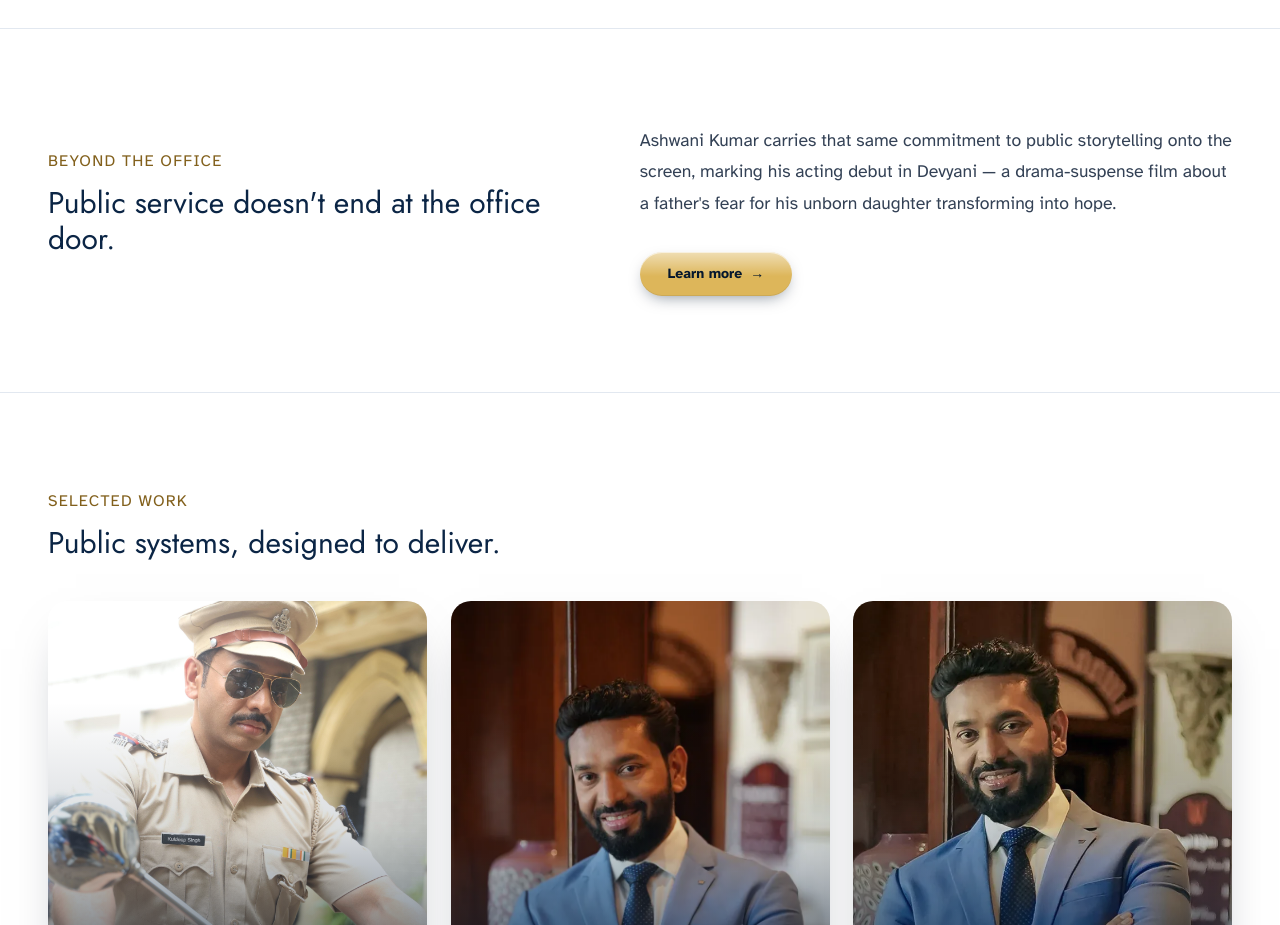
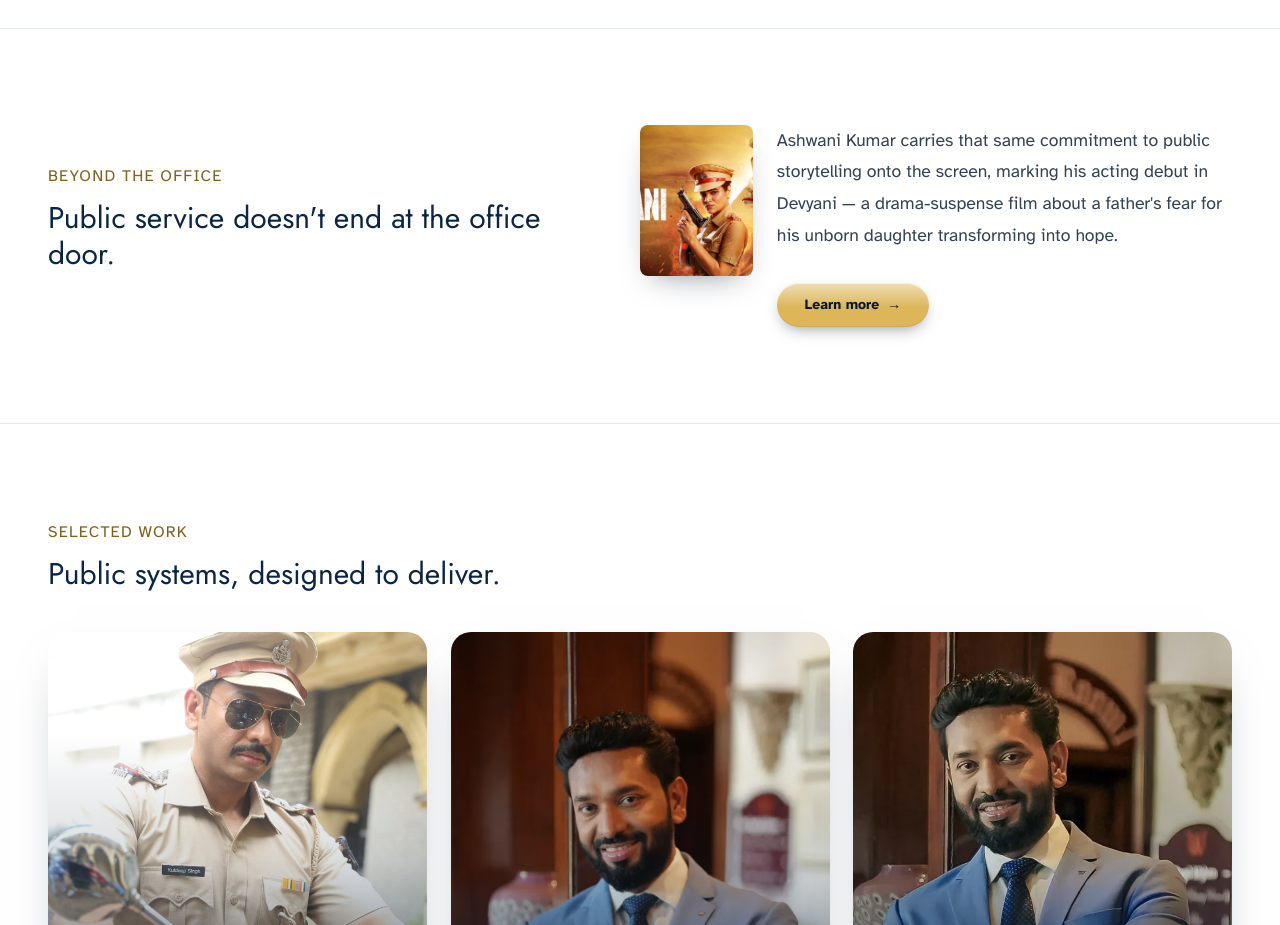
Before and after one commit to Ishaan18singh/ashwani-kumar-website, a Next.js app: page / in a window 1280 px wide. Shown: the part 1140-2065 px from the top of the page. Built offline with nearby package versions, Linux system fonts and the light colour scheme.

Commit message:
Add a small Devyani poster to the homepage section
3cm x 4cm thumbnail next to the copy, linking through with the
existing "Learn more" button.

```diff
--- a/app/(site)/page.js
+++ b/app/(site)/page.js
@@ -176,7 +176,15 @@ export default function HomePage() {
             <p className="eyebrow">Beyond the Office</p>
             <h2 className="section-title">Public service doesn&apos;t end at the office door.</h2>
           </div>
-          <div className="reveal stack-center">
+          <div className="reveal flex gap-6">
+            {/* eslint-disable-next-line @next/next/no-img-element */}
+            <img
+              src="/images/devyani-poster.jpg"
+              alt="Devyani movie poster"
+              className="devyani-poster-thumb"
+              loading="lazy"
+            />
+            <div className="stack-center">
               <p className="body-copy text-slate-600 dark:text-slate-300">
                 Ashwani Kumar carries that same commitment to public storytelling onto the screen, marking his acting
                 debut in <strong>Devyani</strong> — a drama-suspense film about a father&apos;s fear for his unborn
@@ -189,6 +197,7 @@ export default function HomePage() {
               >
                 Learn more <span aria-hidden="true">→</span>
               </Link>
+            </div>
           </div>
         </div>
       </section>
--- a/app/globals.css
+++ b/app/globals.css
@@ -970,6 +970,17 @@ html.dark .pub-card-source {
     max-width: 400px;
   }
 }
+
+/* Homepage Devyani section: small fixed-size poster thumbnail
+   (3cm x 4cm at 96dpi = 113px x 151px) next to the copy. */
+.devyani-poster-thumb {
+  width: 113px;
+  height: 151px;
+  flex-shrink: 0;
+  object-fit: cover;
+  border-radius: 0.5rem;
+  box-shadow: 0 12px 30px -14px rgba(6, 24, 45, 0.5);
+}
 .hero-frame {
   position: absolute;
   inset: 0;
```
Lines whose indentation alone changed are shown as unchanged.
